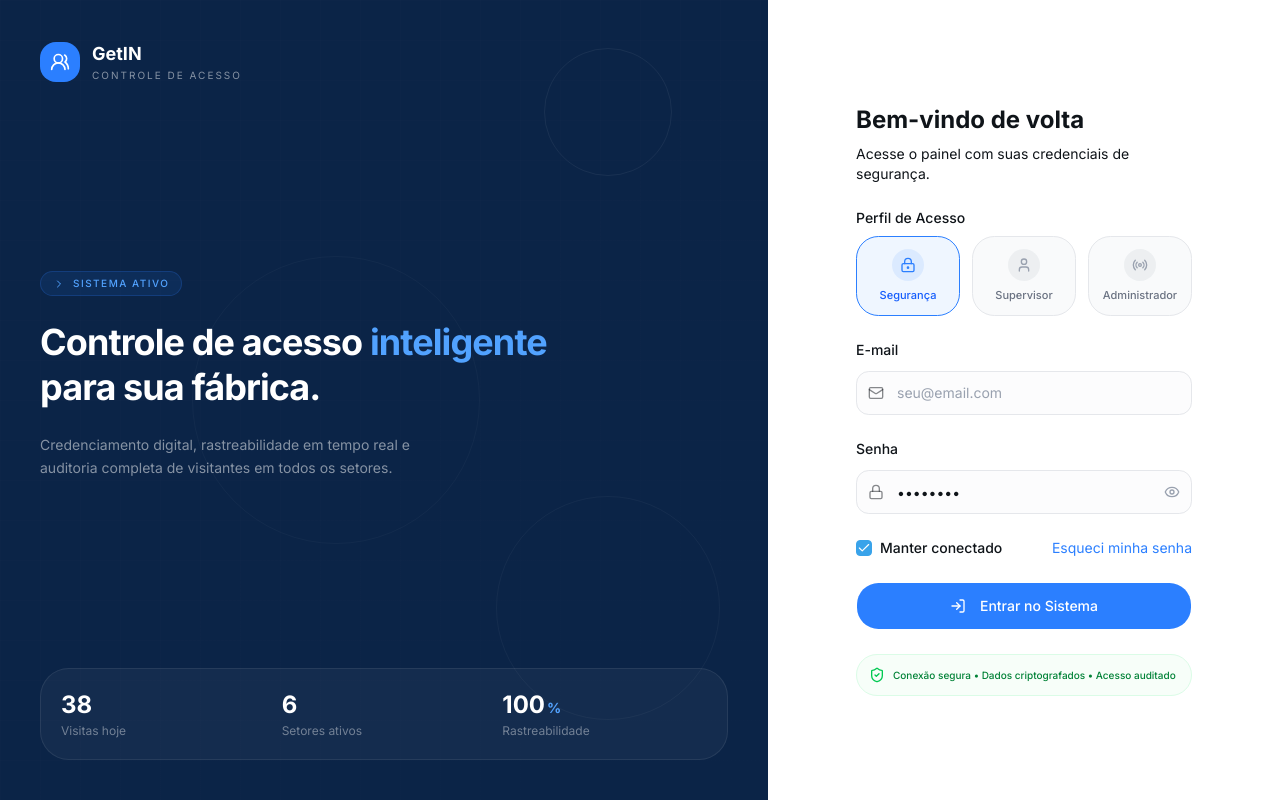
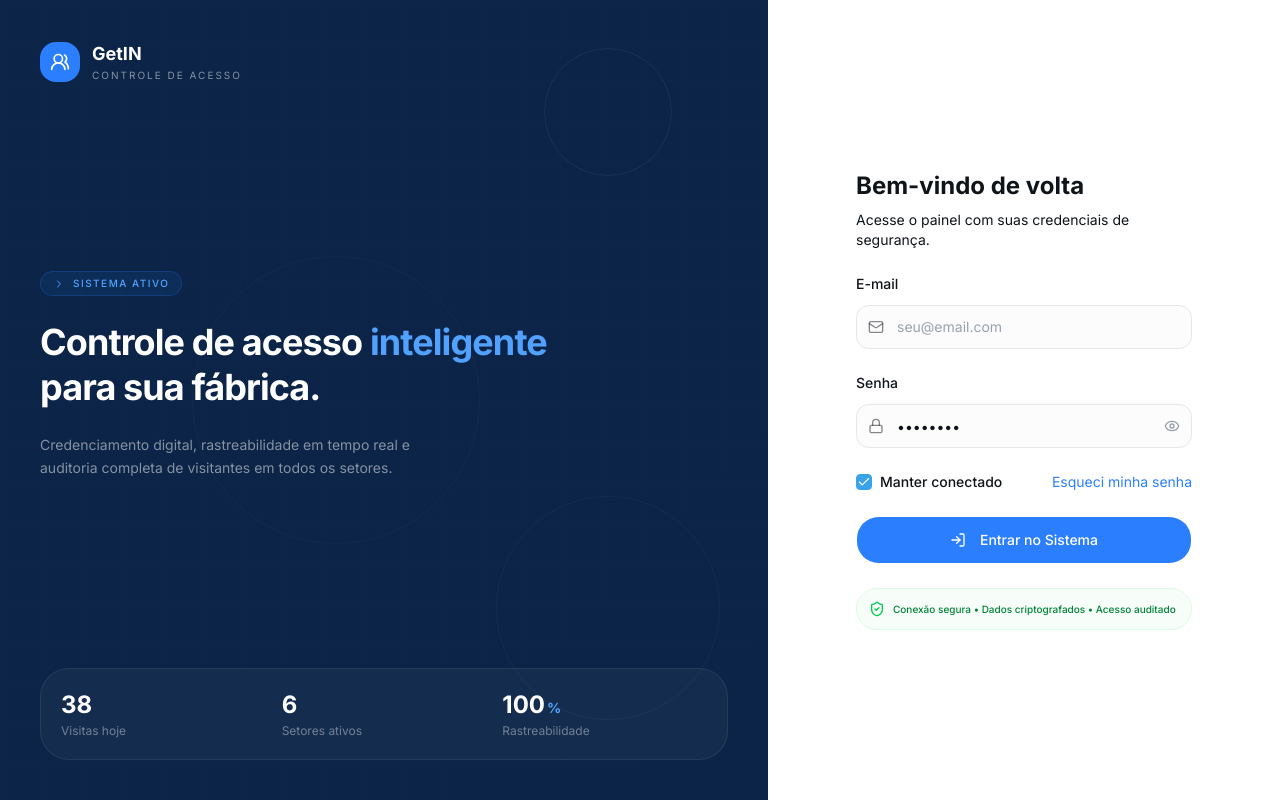
Before and after one commit to ocastroxs/get_in, a Next.js app: page / in a window 1280 px wide. Built offline with nearby package versions, Linux system fonts and the light colour scheme.

Commit message:
refactor: remover seletor de perfil de acesso do formulário de login

```diff
--- a/src/components/login-form.jsx
+++ b/src/components/login-form.jsx
@@ -10,17 +10,10 @@ import {
   Field,
   FieldLabel,
 } from "@/components/ui/field"
-import { Mail, Lock, Eye, EyeOff, LogIn, LockKeyhole, User, Radio, ShieldCheck } from "lucide-react"
-
-const roles = [
-  { id: "seguranca", label: "Segurança", icon: LockKeyhole },
-  { id: "supervisor", label: "Supervisor", icon: User },
-  { id: "administrador", label: "Administrador", icon: Radio },
-]
+import { Mail, Lock, Eye, EyeOff, LogIn, ShieldCheck } from "lucide-react"
 
 export function LoginForm({ className, ...props }) {
   const [showPassword, setShowPassword] = useState(false)
-  const [selectedRole, setSelectedRole] = useState("seguranca")
   const [remember, setRemember] = useState(true)
 
   return (
@@ -33,42 +26,6 @@ export function LoginForm({ className, ...props }) {
         <p className="text-sm text-muted-foreground">
           Acesse o painel com suas credenciais de segurança.
         </p>
-      </div>
-
-      {/* Role selector */}
-      <div>
-        <Label className="text-sm font-medium text-foreground mb-2 block">
-          Perfil de Acesso
-        </Label>
-        <div className="grid grid-cols-3 gap-3">
-          {roles.map((role) => (
-            <button
-              key={role.id}
-              type="button"
-              onClick={() => setSelectedRole(role.id)}
-              className={cn(
-                "group flex flex-col items-center gap-2 rounded-xl border p-3 transition-all text-center",
-                selectedRole === role.id
-                  ? "border-blue-500 bg-blue-50 text-blue-600"
-                  : "border-gray-200 bg-gray-50 text-gray-500 hover:border-gray-300"
-              )}
-            >
-              <div
-                className={cn(
-                  "flex h-8 w-8 items-center justify-center rounded-lg",
-                  selectedRole === role.id
-                    ? "bg-blue-500/10 text-blue-500"
-                    : "bg-gray-200/60 text-gray-400"
-                )}
-              >
-                <role.icon className="h-4 w-4" />
-              </div>
-              <span className="text-[11px] font-medium leading-tight">
-                {role.label}
-              </span>
-            </button>
-          ))}
-        </div>
       </div>
 
       {/* Email */}
```
